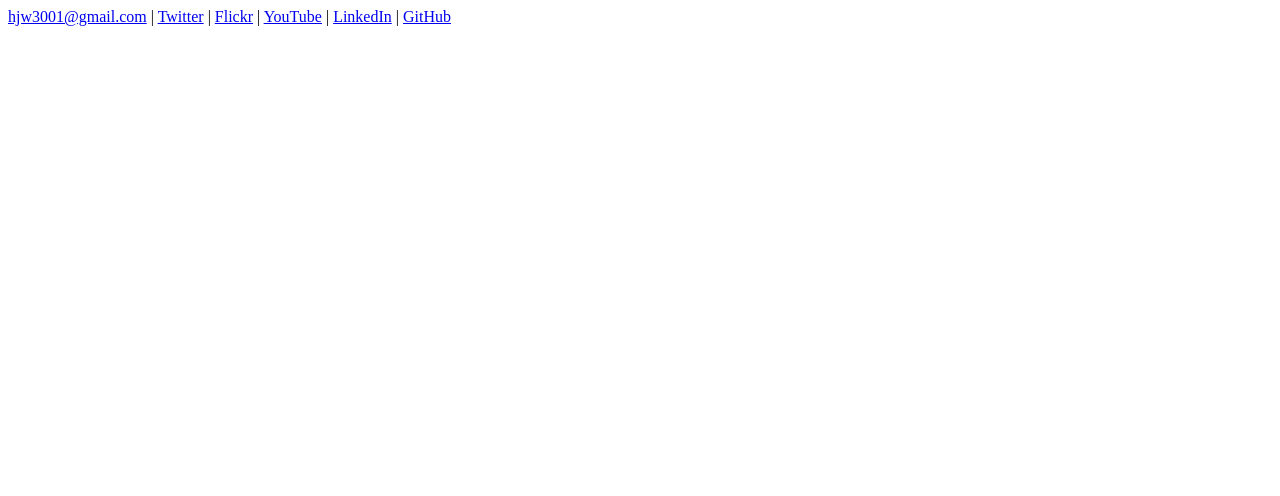
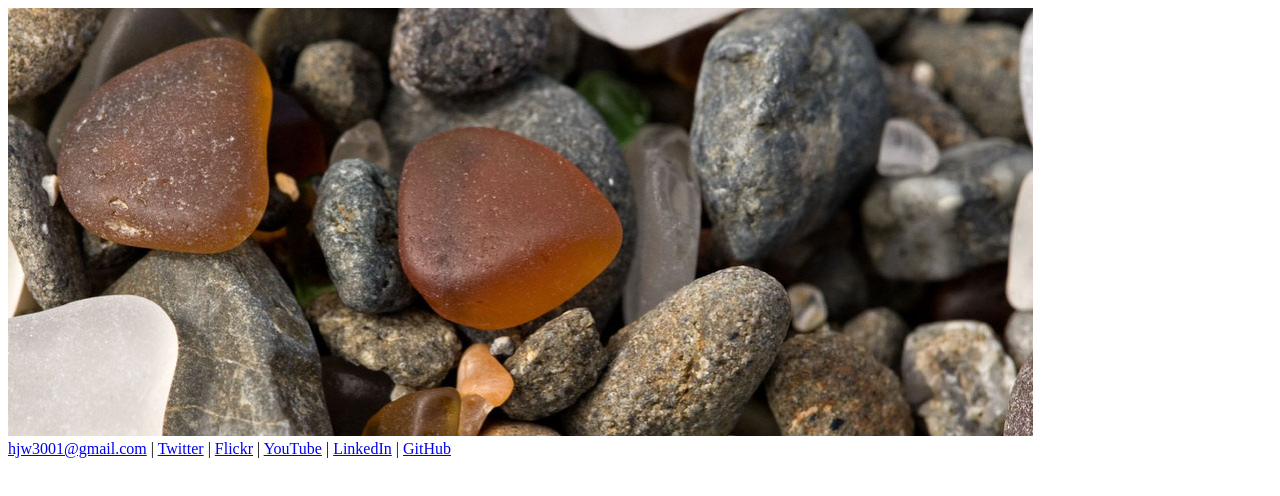
Before and after one commit to hjw3001/hjw3001.github.com, a plain HTML site: page index.html in a window 1280 px wide. Drawn offline with Linux system fonts and the light colour scheme.

Commit message:
adding image

```diff
--- a/index.html
+++ b/index.html
@@ -7,8 +7,8 @@
 </head>
 
 <body>
-
-<div class="container footer">
+<div class="image"><img src="images/rocks.jpg" width="1025" height="428"/></div>
+<div class="footer">
   <a href="mailto:hjw3001@gmail.com">hjw3001@gmail.com</a> |
   <a href="http://twitter.com/hjw3001">Twitter</a> |
   <a href="http://www.flickr.com/photos/henrywagner">Flickr</a> |
```
Also changed, not shown: images/rocks.jpg (added).
